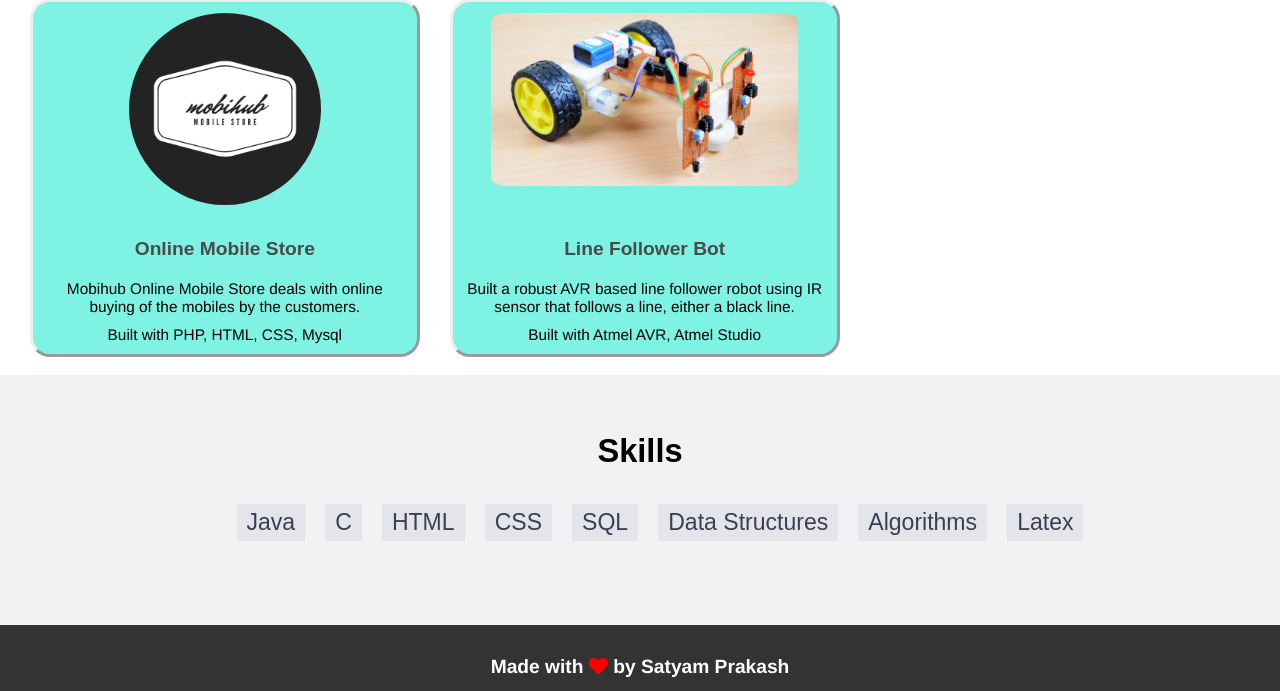
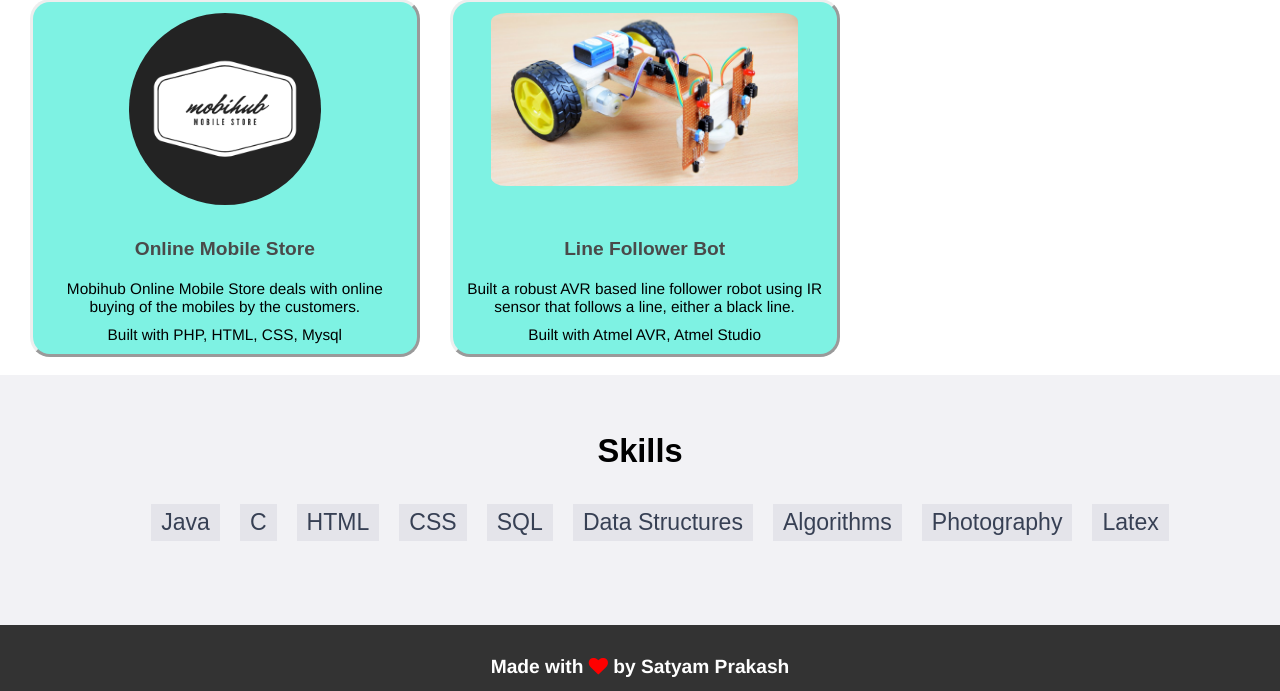
Before and after one commit to Satyam777github/satyam777github.github.io, a plain HTML site: page index.html in a window 1280 px wide. Shown: the part 2683-3374 px from the top of the page. Drawn offline with Linux system fonts and the light colour scheme; a web font is replaced by a local one.

Commit message:
Skills added

```diff
--- a/index.html
+++ b/index.html
@@ -227,6 +227,7 @@ and latest trends.</h4>
 		<li>SQL</li>
 		<li>Data Structures</li>
 		<li>Algorithms</li>
+		<li>Photography</li>
 		<li>Latex</li>
 
 	</ul>
```
